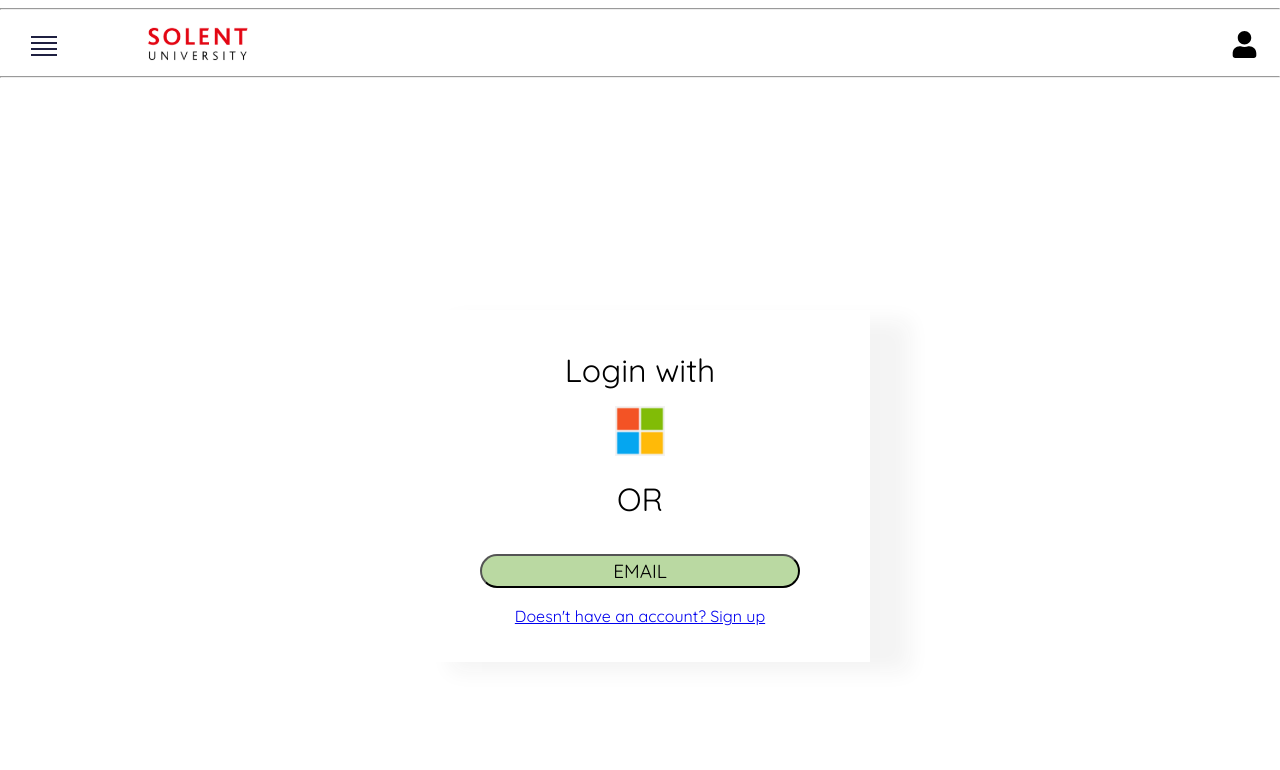
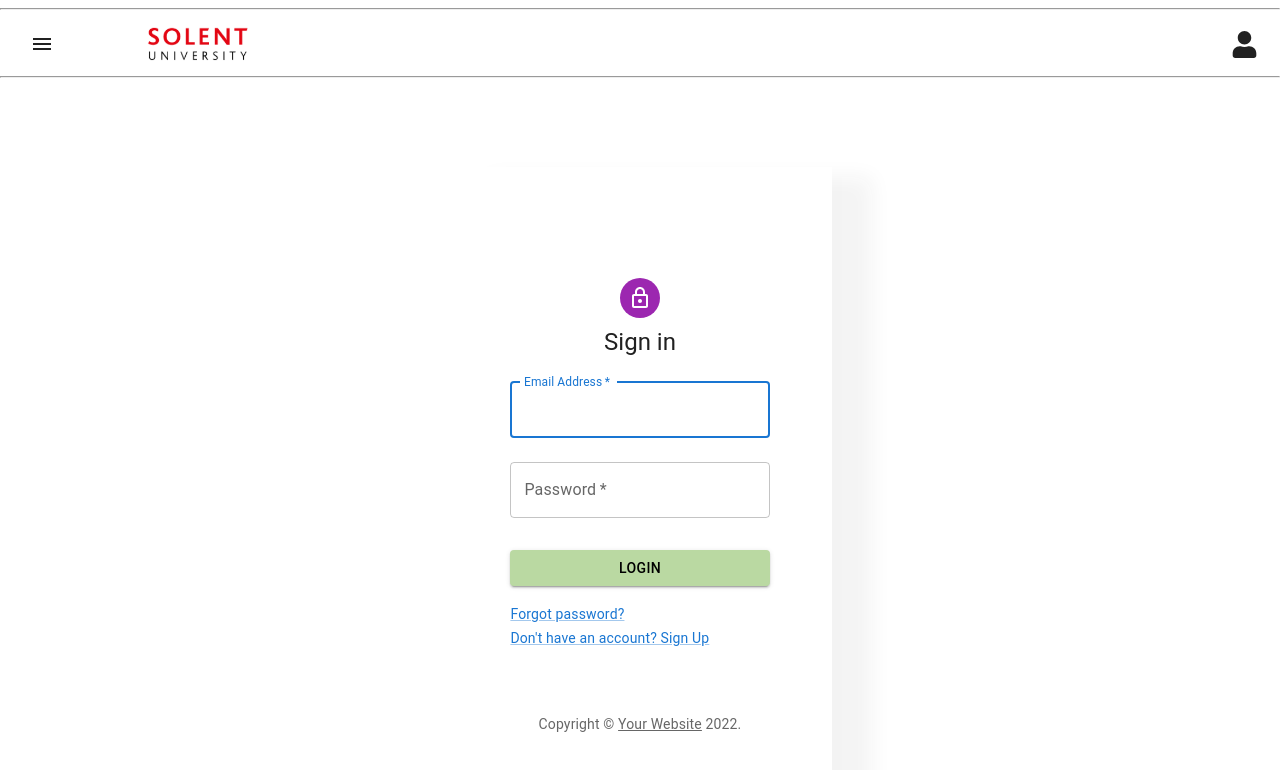
Before and after one commit to Radoslav22/COM623_AE2, a React (Create React App) app: page /login in a window 1280 px wide. Shown: the top 770 px of the page. Built offline with nearby package versions, Linux system fonts and the light colour scheme.

Commit message:
Added Calendar to the calendar page, Started using MaterialUI for the whole project

```diff
--- a/src/Components/Button.js
+++ b/src/Components/Button.js
@@ -1,43 +1,18 @@
 import React from "react";
 import PropTypes from "prop-types";
 import styled from "styled-components";
+import MuiButton from '@mui/material/Button';
 
 function Button(props) {
 
   const { onClick, text } = props;
 
-  const StyledButton = styled.button`
-    height: 44.63px;
-    background:#BAD9A2 ;
-    border-radius: 22px;
-    color: black;
-
-    display: flex;
-    justify-content: center;
-    align-items: center;
-    cursor: pointer;
-    width: 100%;
-    margin-top: 6%;
-
-
-    font-family: 'Quicksand';
-    font-style: normal;
-    font-weight: 400;
-    font-size: 19px;
-    line-height: 24px;
-    text-transform: uppercase;
-    color: #000000;
-    width: 320px;
-    height: 34px;
-    left: 37px;
-    top: 477px;
-
-    background: #BAD9A2;
-    border-radius: 50px;
-  `;
-
   return (
-    <StyledButton onClick={onClick}> {text} </StyledButton>
+    <MuiButton style={{ background: "#BAD9A2", color: 'black' }}
+      onClick={onClick}
+      fullWidth
+      variant="contained"
+      sx={{ mt: 3, mb: 2 }} > {text} </MuiButton >
   )
 }
 
--- a/src/Components/Header.js
+++ b/src/Components/Header.js
@@ -7,7 +7,12 @@
 import { faHome, faList, faStopwatch, faUser } from "@fortawesome/free-solid-svg-icons";
 import { faCalendar } from "@fortawesome/free-regular-svg-icons";
 import { Link, useLocation } from "react-router-dom";
-import theme from "../config/theme";
+import { MenuSharp, Close } from '@mui/icons-material';
+import { grey } from '@mui/material/colors';
+
+
+/// The native icons from the MUI
+
 
 
 
@@ -43,9 +48,11 @@
     cursor: pointer;
   `;
 
+
   return (
     <div>
-      <StyledClosedText onClick={onClick}> X </StyledClosedText>
+      <StyledClosedText onClick={onClick} ><Close sx={{ color: grey[100] }} />  </StyledClosedText>
+
       <StyledNav>
         <ul>
           <StyledLi active={location.pathname === "/"}>  <Link style={{ textDecoration: "none", color: "white", fontSize: "24px" }} to="/"><FontAwesomeIcon icon={faHome} /> Home </Link> </StyledLi>
@@ -153,10 +160,7 @@
       <StyledWrapper>
 
         <StyledBurgerMenu onClick={handleClick}>
-          <hr />
-          <hr />
-          <hr />
-          <hr />
+          <MenuSharp color="grey" />
         </StyledBurgerMenu>
         <SolentImage>
           <img src={SolentLogo} alt="Solent Logo"></img>
--- /dev/null
+++ b/src/Components/LoginForm2.js
@@ -0,0 +1,108 @@
+import * as React from 'react';
+import Avatar from '@mui/material/Avatar';
+import Button from "../Components/Button";
+import CssBaseline from '@mui/material/CssBaseline';
+import TextField from '@mui/material/TextField';
+import FormControlLabel from '@mui/material/FormControlLabel';
+import Checkbox from '@mui/material/Checkbox';
+import Link from '@mui/material/Link';
+import Grid from '@mui/material/Grid';
+import Box from '@mui/material/Box';
+import LockOutlinedIcon from '@mui/icons-material/LockOutlined';
+import Typography from '@mui/material/Typography';
+import Container from '@mui/material/Container';
+import { createTheme, ThemeProvider } from '@mui/material/styles';
+
+function Copyright(props) {
+
+    return (
+        <Typography variant="body2" color="text.secondary" align="center" {...props}>
+            {'Copyright © '}
+            <Link color="inherit" href="https://mui.com/">
+                Your Website
+            </Link>{' '}
+            {new Date().getFullYear()}
+            {'.'}
+        </Typography>
+    );
+}
+
+const theme = createTheme();
+
+export default function SignIn(props) {
+    const { buttonText, onEmailSubmit, onSocialSubmit } = props;
+    const handleSubmit = (event) => {
+        event.preventDefault();
+        const data = new FormData(event.currentTarget);
+        console.log({
+            email: data.get('email'),
+            password: data.get('password'),
+        });
+    };
+
+    return (
+        <ThemeProvider theme={theme}>
+            <Container component="main" maxWidth="xs">
+                <CssBaseline />
+                <Box
+                    sx={{
+                        marginTop: 8,
+                        display: 'flex',
+                        flexDirection: 'column',
+                        alignItems: 'center',
+                    }}
+                >
+                    <Avatar sx={{ m: 1, bgcolor: 'secondary.main' }}>
+                        <LockOutlinedIcon />
+                    </Avatar>
+                    <Typography component="h1" variant="h5">
+                        Sign in
+                    </Typography>
+                    <Box component="form" onSubmit={handleSubmit} noValidate sx={{ mt: 1 }}>
+                        <TextField
+                            margin="normal"
+                            required
+                            fullWidth
+                            id="email"
+                            label="Email Address"
+                            name="email"
+                            autoComplete="email"
+                            autoFocus
+                        />
+                        <TextField
+                            margin="normal"
+                            required
+                            fullWidth
+                            name="password"
+                            label="Password"
+                            type="password"
+                            id="password"
+                            autoComplete="current-password"
+                        />
+
+                        <Button
+                            text={buttonText}
+                            type="submit"
+
+                        />
+
+
+                        <Grid container>
+                            <Grid item xs>
+                                <Link href="#" variant="body2">
+                                    Forgot password?
+                                </Link>
+                            </Grid>
+                            <Grid item>
+                                <Link href="/join" variant="body2">
+                                    {"Don't have an account? Sign Up"}
+                                </Link>
+                            </Grid>
+                        </Grid>
+                    </Box>
+                </Box>
+                <Copyright sx={{ mt: 8, mb: 4 }} />
+            </Container>
+        </ThemeProvider>
+    );
+}
--- a/src/Views/Calendar.js
+++ b/src/Views/Calendar.js
@@ -1,7 +1,9 @@
 import React from "react";
 import Tile from "../Components/Tile";
 import styled from "styled-components";
-
+import { LocalizationProvider } from '@mui/x-date-pickers';
+import { AdapterDayjs } from '@mui/x-date-pickers/AdapterDayjs';
+import { CalendarPicker } from '@mui/x-date-pickers';
 
 const StyledTile = styled(Tile)`
   display: grid;
@@ -21,6 +23,9 @@
   return (
     <StyledTile>
       <StyledHeading> Calendar </StyledHeading>
+      <LocalizationProvider dateAdapter={AdapterDayjs}>
+        <CalendarPicker />
+      </LocalizationProvider>
     </StyledTile>
   );
 };
--- a/src/Views/Login.js
+++ b/src/Views/Login.js
@@ -1,7 +1,7 @@
 import React from "react";
 import { Link } from "react-router-dom";
 import styled from "styled-components";
-import Form from "../Components/LoginForm";
+import Form from "../Components/LoginForm2";
 import Tile from "../Components/Tile";
 
 
@@ -29,23 +29,16 @@
     }
   `;
 
-  const StyledHeading = styled.h2`
-    text-align: center;
-    margin-top: 2%;
 
-  `;
-  const StyledLink = styled(Link)`
-    text-align: center;
-  `;
 
 
   return (
     <StyledWrapper>
       <StyledTile>
 
-        <StyledHeading>Login with </StyledHeading>
+
         <Form buttonText="LOGIN" />
-        <StyledLink to="/join"> Doesn't have an account? Sign up </StyledLink>
+
       </StyledTile>
     </StyledWrapper>
   );
```
Also changed, not shown: package.json (+7 -0 lines), 1 other file (tests, documents, lock files or other folders).
